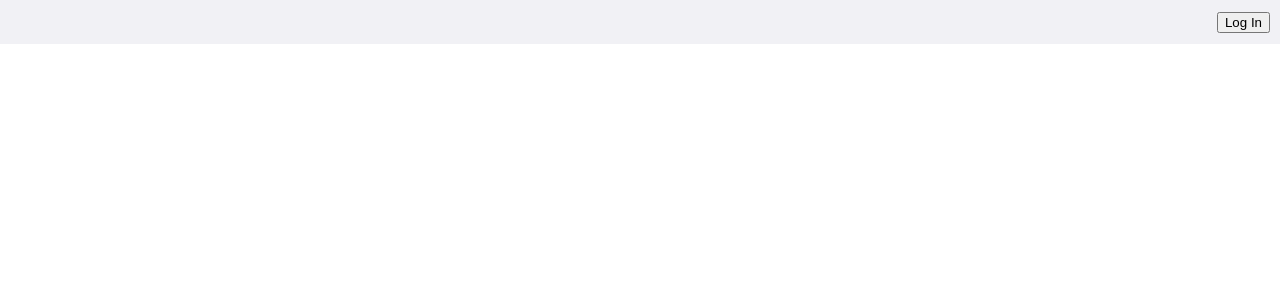
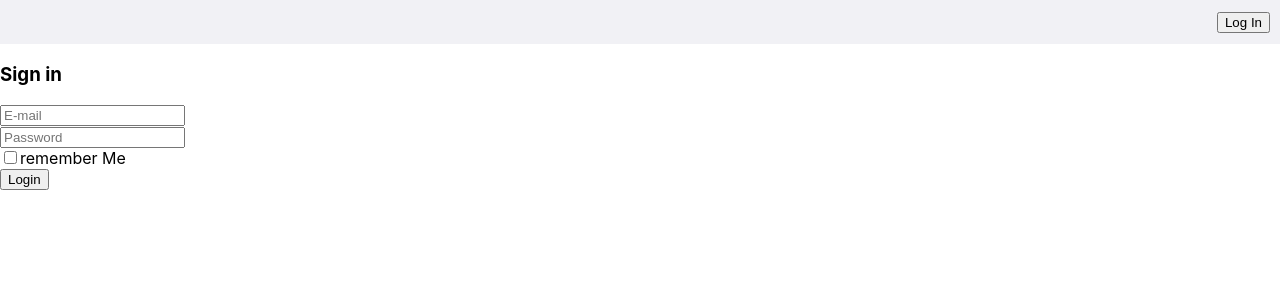
Before and after one commit to Gladkova-Olga/todo, a React (Create React App) app: page /login in a window 1280 px wide. Before the commit this address had no page. Shown: the top 300 px of the page. Built offline with nearby package versions, Linux system fonts and the light colour scheme.

Commit message:
login fixed+routes

```diff
--- a/src/App.tsx
+++ b/src/App.tsx
@@ -4,7 +4,7 @@ import Login from "./components/login/Login";
 import {Provider} from "react-redux";
 import store from "./bll/store";
 import {BrowserRouter, Route, Routes} from "react-router-dom";
-import RoutesForApp from "./components/routes/Routes";
+import RoutesForApp from "./components/routes/RoutesForApp";
 import Header from "./components/header/Header";
 
 function App() {
@@ -13,12 +13,7 @@ function App() {
             <BrowserRouter>
                 <div>
                     <Header/>
-                    {/*<Login/>*/}
-                    {/*<RoutesForApp/>*/}
-                    <Routes>
-                        {/*<Route path={'/'} render={() => <Redirect to={PATH.LOGIN}/>}/>*/}
-                        <Route path={''} element={<Login/>}/>
-                    </Routes>
+                    <RoutesForApp/>
                 </div>
             </BrowserRouter>
         </Provider>
--- a/src/bll/loginReducer.ts
+++ b/src/bll/loginReducer.ts
@@ -32,7 +32,6 @@ export const setIsLoggedIn = (isLoggedIn: boolean) => {
 
 export const login = (email: string, password: string, rememberMe: boolean, captcha?: string) => {
     return (dispatch: ThunkDispatch) => {
-        debugger
         authAPI.login(email, password, rememberMe, captcha)
             .then(res => {
                 if(res.data.resultCode === 0) {
--- a/src/components/header/Header.tsx
+++ b/src/components/header/Header.tsx
@@ -1,14 +1,18 @@
 import style from './Header.module.css'
 import {useSelector} from "react-redux";
 import {AppStoreType, useAppDispatch} from "../../bll/store";
+import {logout} from "../../bll/loginReducer";
 
 function Header() {
     const isLoggedIn = useSelector<AppStoreType, boolean>(state => state.login.isLoggedIn);
     const dispatch = useAppDispatch();
+    const onClickLogoutHandler = () => {
+        dispatch(logout());
+    }
     return (
         <div className={style.headerBlock}>
             {!isLoggedIn &&  <button>Log In</button>}
-            {isLoggedIn && <button>Log Out</button>}
+            {isLoggedIn && <button onClick={onClickLogoutHandler}>Log Out</button>}
 
         </div>
 
--- a/src/components/login/Login.tsx
+++ b/src/components/login/Login.tsx
@@ -2,6 +2,8 @@ import {useSelector} from "react-redux";
 import {AppStoreType, useAppDispatch} from "../../bll/store";
 import {useFormik} from "formik";
 import {login} from "../../bll/loginReducer";
+import {Navigate, useNavigate} from "react-router-dom";
+import {PATH} from "../routes/RoutesForApp";
 
 type FormikErrorType = {
     email?: string
@@ -13,6 +15,7 @@ type FormikErrorType = {
 function Login() {
     const dispatch = useAppDispatch();
     const isLoggedIn = useSelector<AppStoreType, boolean>(state => state.login.isLoggedIn);
+
     const formik = useFormik({
         initialValues: {
             email: "",
@@ -22,14 +25,14 @@ function Login() {
         },
         validate: (values) => {
             const errors: FormikErrorType = {};
-            if(!values.email) {
+            if (!values.email) {
                 errors.email = "email is required";
-            } else if(!/^[A-Z0-9._%+-]+@[A-Z0-9.-]+\.[A-Z]{2,4}$/i.test(values.email)) {
+            } else if (!/^[A-Z0-9._%+-]+@[A-Z0-9.-]+\.[A-Z]{2,4}$/i.test(values.email)) {
                 errors.email = "Invalid email address";
             }
-            if(!values.password) {
+            if (!values.password) {
                 errors.password = "password is required";
-            } else if(values.password.length <= 3) {
+            } else if (values.password.length <= 3) {
                 errors.password = "Must be more than 3 symbols";
             }
             return errors;
@@ -37,13 +40,17 @@ function Login() {
         onSubmit: (values) => {
             dispatch(login(values.email, values.password, values.rememberMe, values.captcha));
             formik.resetForm()
-    }
+        }
     })
 
+    if (isLoggedIn) {
+        return (
+            <Navigate to={PATH.TODOLISTS} replace={true}/>
+        )
+    }
 
 
-
-    return(
+    return (
         <div>
             <h3> Sign in </h3>
             <form onSubmit={formik.handleSubmit}>
@@ -61,6 +68,11 @@ function Login() {
                     {formik.errors.password && formik.touched.password ? <div>{formik.errors.password}</div>
                         : null}
                 </div>
+                <div>
+                    <input type={"checkbox"} id={"rememberMe"} name={"rememberMe"}
+                           onChange={formik.handleChange}/>
+                    <label htmlFor={"rememberMe"}>remember Me</label>
+                </div>
                 <button type={"submit"}>Login</button>
 
             </form>
--- /dev/null
+++ b/src/components/routes/RoutesForApp.tsx
@@ -0,0 +1,24 @@
+import {Navigate, Route, Routes} from "react-router-dom";
+import Login from "../login/Login";
+import React from "react";
+import TodoLists from "../todolists/TodoLists";
+
+
+export const PATH = {
+    LOGIN: '/login',
+    TODOLISTS: '/todolists',
+}
+
+function RoutesForApp() {
+    return (
+        <div>
+            <Routes>
+                <Route path={'/'} element={<Navigate to={PATH.LOGIN} replace={true}/> }/>
+                <Route path={PATH.LOGIN} element={<Login/>}/>
+                <Route path={PATH.TODOLISTS} element={<TodoLists/>}/>
+            </Routes>
+        </div>
+    )
+}
+
+export default RoutesForApp
--- a/src/components/todolists/TodoLists.tsx
+++ b/src/components/todolists/TodoLists.tsx
@@ -2,8 +2,9 @@
 function TodoLists() {
     return (
         <div>
-            TodoLists
+            TodoLists!
         </div>
     )
 
 }
+export default TodoLists
```
Also changed, not shown: src/components/routes/Routes.tsx (deleted, +0 -20 lines).
